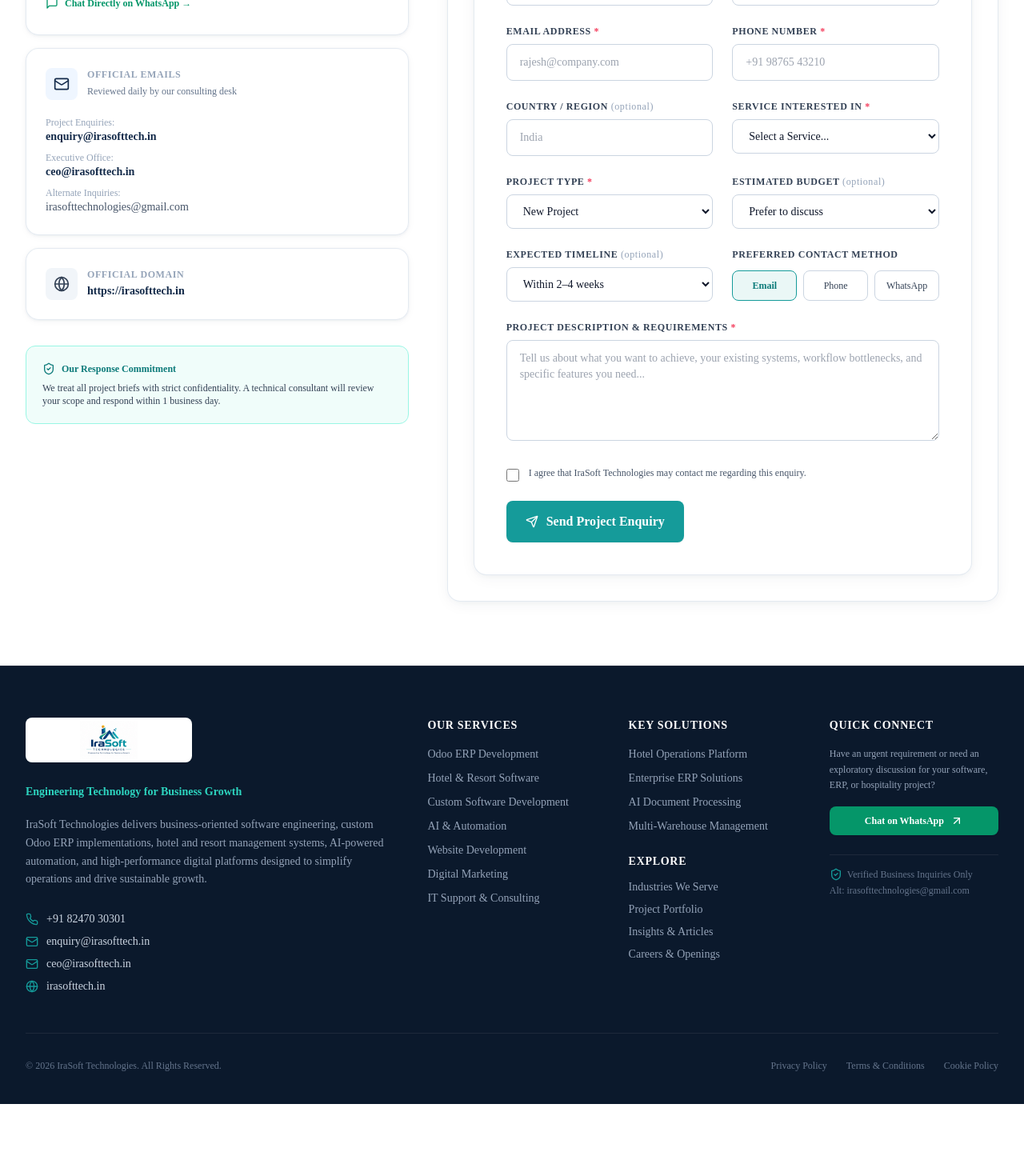
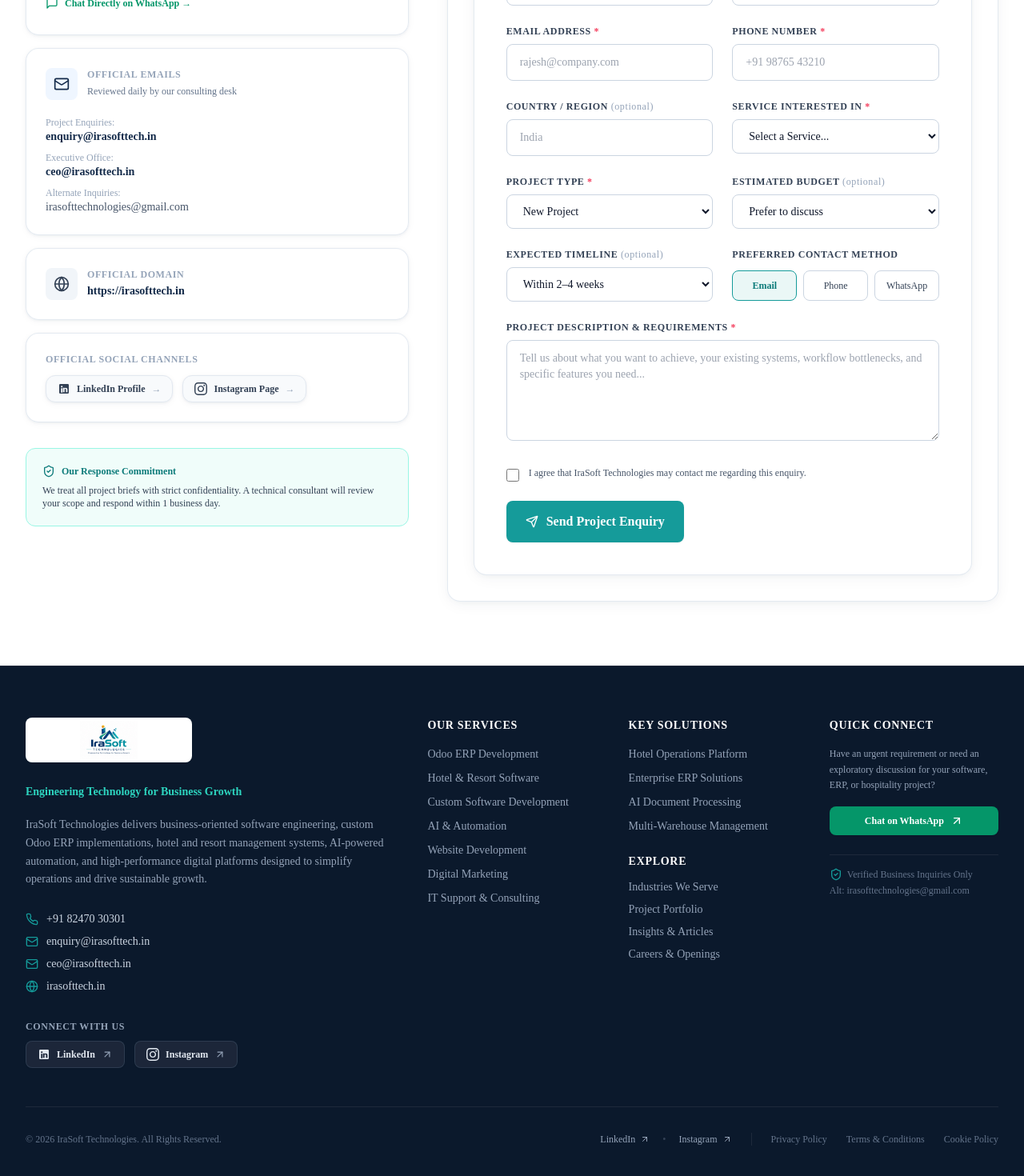
Before and after one commit to Chandramouli-Stackly/ira, a Next.js app: page /contact in a window 1280 px wide. Shown: the part 839-2309 px from the top of the page at 80% size. Before the commit the page ends 2219 px from the top, so only its background shows below. Built offline with nearby package versions, Linux system fonts and the light colour scheme.

Commit message:
feat(footer): add official LinkedIn and Instagram social media links to footer and contact page

```diff
--- a/app/contact/page.tsx
+++ b/app/contact/page.tsx
@@ -162,6 +162,40 @@ export default function ContactPage({ searchParams }: ContactPageProps) {
                     </div>
                   </div>
                 </div>
+
+                {/* Official Social Media */}
+                <div className="bg-white/95 rounded-2xl p-6 border border-slate-200/90 shadow-subtle">
+                  <span className="text-xs uppercase font-bold tracking-wider text-slate-400 block mb-3">
+                    Official Social Channels
+                  </span>
+                  <div className="flex flex-wrap items-center gap-3">
+                    <a
+                      href={COMPANY.social.linkedin}
+                      target="_blank"
+                      rel="noopener noreferrer"
+                      className="inline-flex items-center gap-2 px-3.5 py-2 rounded-xl bg-slate-50 hover:bg-[#0A66C2] text-slate-700 hover:text-white border border-slate-200 hover:border-[#0A66C2] text-xs font-semibold transition-all shadow-subtle group"
+                    >
+                      <svg className="w-4 h-4 fill-current flex-shrink-0" viewBox="0 0 24 24" aria-hidden="true">
+                        <path d="M19 3a2 2 0 0 1 2 2v14a2 2 0 0 1-2 2H5a2 2 0 0 1-2-2V5a2 2 0 0 1 2-2h14m-.5 15.5v-5.3a3.26 3.26 0 0 0-3.26-3.26c-.85 0-1.84.52-2.28 1.3v-1.11h-2.79v8.37h2.79v-4.93c0-.77.62-1.4 1.39-1.4a1.4 1.4 0 0 1 1.4 1.4v4.93h2.75M6.46 10.9v8.37H9.2V10.9H6.46M7.83 6.22a1.62 1.62 0 0 0-1.62 1.62c0 .9.72 1.63 1.62 1.63a1.63 1.63 0 0 0 1.63-1.63c0-.9-.73-1.62-1.63-1.62Z" />
+                      </svg>
+                      <span>LinkedIn Profile</span>
+                      <span className="text-slate-400 group-hover:text-white">→</span>
+                    </a>
+
+                    <a
+                      href={COMPANY.social.instagram}
+                      target="_blank"
+                      rel="noopener noreferrer"
+                      className="inline-flex items-center gap-2 px-3.5 py-2 rounded-xl bg-slate-50 hover:bg-gradient-to-tr hover:from-[#f09433] hover:via-[#dc2743] hover:to-[#bc1888] text-slate-700 hover:text-white border border-slate-200 hover:border-transparent text-xs font-semibold transition-all shadow-subtle group"
+                    >
+                      <svg className="w-4 h-4 fill-current flex-shrink-0" viewBox="0 0 24 24" aria-hidden="true">
+                        <path d="M12 2.163c3.204 0 3.584.012 4.85.07 3.252.148 4.771 1.691 4.919 4.919.058 1.265.069 1.645.069 4.849 0 3.205-.012 3.584-.069 4.849-.149 3.225-1.664 4.771-4.919 4.919-1.266.058-1.644.07-4.85.07-3.204 0-3.584-.012-4.849-.07-3.26-.149-4.771-1.699-4.919-4.92-.058-1.265-.07-1.644-.07-4.849 0-3.204.013-3.583.07-4.849.149-3.227 1.664-4.771 4.919-4.919 1.266-.057 1.645-.069 4.849-.069zm0-2.163c-3.259 0-3.667.014-4.947.072-4.358.2-6.78 2.618-6.98 6.98-.059 1.281-.073 1.689-.073 4.948 0 3.259.014 3.668.072 4.948.2 4.358 2.618 6.78 6.98 6.98 1.281.058 1.689.072 4.948.072 3.259 0 3.668-.014 4.948-.072 4.354-.2 6.782-2.618 6.979-6.98.059-1.28.073-1.689.073-4.948 0-3.259-.014-3.667-.072-4.947-.196-4.354-2.617-6.78-6.979-6.98-1.281-.059-1.69-.073-4.949-.073zm0 5.838c-3.403 0-6.162 2.759-6.162 6.162s2.759 6.163 6.162 6.163 6.162-2.759 6.162-6.163c0-3.403-2.759-6.162-6.162-6.162zm0 10.162c-2.209 0-4-1.79-4-4 0-2.209 1.791-4 4-4s4 1.791 4 4c0 2.21-1.791 4-4 4zm6.406-11.845c-.796 0-1.441.645-1.441 1.44s.645 1.44 1.441 1.44c.795 0 1.439-.645 1.439-1.44s-.644-1.44-1.439-1.44z" />
+                      </svg>
+                      <span>Instagram Page</span>
+                      <span className="text-slate-400 group-hover:text-white">→</span>
+                    </a>
+                  </div>
+                </div>
               </div>
 
               {/* Response Promise */}
--- a/components/layout/Footer.tsx
+++ b/components/layout/Footer.tsx
@@ -71,6 +71,42 @@ export function Footer() {
                 <Globe className="w-4 h-4 text-brand-teal flex-shrink-0" />
                 <span>{COMPANY.domain}</span>
               </a>
+            </div>
+
+            {/* Social Media Accounts */}
+            <div className="pt-3">
+              <span className="text-xs uppercase font-semibold tracking-wider text-slate-400 block mb-2.5">
+                Connect With Us
+              </span>
+              <div className="flex flex-wrap items-center gap-3">
+                <a
+                  href={COMPANY.social.linkedin}
+                  target="_blank"
+                  rel="noopener noreferrer"
+                  aria-label="IraSoft Technologies on LinkedIn"
+                  className="inline-flex items-center gap-2 px-3.5 py-2 rounded-lg bg-slate-800/90 hover:bg-[#0A66C2] text-slate-200 hover:text-white text-xs font-semibold transition-all border border-slate-700/80 hover:border-[#0A66C2] shadow-sm group"
+                >
+                  <svg className="w-4 h-4 fill-current flex-shrink-0" viewBox="0 0 24 24" aria-hidden="true">
+                    <path d="M19 3a2 2 0 0 1 2 2v14a2 2 0 0 1-2 2H5a2 2 0 0 1-2-2V5a2 2 0 0 1 2-2h14m-.5 15.5v-5.3a3.26 3.26 0 0 0-3.26-3.26c-.85 0-1.84.52-2.28 1.3v-1.11h-2.79v8.37h2.79v-4.93c0-.77.62-1.4 1.39-1.4a1.4 1.4 0 0 1 1.4 1.4v4.93h2.75M6.46 10.9v8.37H9.2V10.9H6.46M7.83 6.22a1.62 1.62 0 0 0-1.62 1.62c0 .9.72 1.63 1.62 1.63a1.63 1.63 0 0 0 1.63-1.63c0-.9-.73-1.62-1.63-1.62Z" />
+                  </svg>
+                  <span>LinkedIn</span>
+                  <ArrowUpRight className="w-3.5 h-3.5 text-slate-400 group-hover:text-white transition-colors" />
+                </a>
+
+                <a
+                  href={COMPANY.social.instagram}
+                  target="_blank"
+                  rel="noopener noreferrer"
+                  aria-label="IraSoft Technologies on Instagram"
+                  className="inline-flex items-center gap-2 px-3.5 py-2 rounded-lg bg-slate-800/90 hover:bg-gradient-to-tr hover:from-[#f09433] hover:via-[#dc2743] hover:to-[#bc1888] text-slate-200 hover:text-white text-xs font-semibold transition-all border border-slate-700/80 hover:border-transparent shadow-sm group"
+                >
+                  <svg className="w-4 h-4 fill-current flex-shrink-0" viewBox="0 0 24 24" aria-hidden="true">
+                    <path d="M12 2.163c3.204 0 3.584.012 4.85.07 3.252.148 4.771 1.691 4.919 4.919.058 1.265.069 1.645.069 4.849 0 3.205-.012 3.584-.069 4.849-.149 3.225-1.664 4.771-4.919 4.919-1.266.058-1.644.07-4.85.07-3.204 0-3.584-.012-4.849-.07-3.26-.149-4.771-1.699-4.919-4.92-.058-1.265-.07-1.644-.07-4.849 0-3.204.013-3.583.07-4.849.149-3.227 1.664-4.771 4.919-4.919 1.266-.057 1.645-.069 4.849-.069zm0-2.163c-3.259 0-3.667.014-4.947.072-4.358.2-6.78 2.618-6.98 6.98-.059 1.281-.073 1.689-.073 4.948 0 3.259.014 3.668.072 4.948.2 4.358 2.618 6.78 6.98 6.98 1.281.058 1.689.072 4.948.072 3.259 0 3.668-.014 4.948-.072 4.354-.2 6.782-2.618 6.979-6.98.059-1.28.073-1.689.073-4.948 0-3.259-.014-3.667-.072-4.947-.196-4.354-2.617-6.78-6.979-6.98-1.281-.059-1.69-.073-4.949-.073zm0 5.838c-3.403 0-6.162 2.759-6.162 6.162s2.759 6.163 6.162 6.163 6.162-2.759 6.162-6.163c0-3.403-2.759-6.162-6.162-6.162zm0 10.162c-2.209 0-4-1.79-4-4 0-2.209 1.791-4 4-4s4 1.791 4 4c0 2.21-1.791 4-4 4zm6.406-11.845c-.796 0-1.441.645-1.441 1.44s.645 1.44 1.441 1.44c.795 0 1.439-.645 1.439-1.44s-.644-1.44-1.439-1.44z" />
+                  </svg>
+                  <span>Instagram</span>
+                  <ArrowUpRight className="w-3.5 h-3.5 text-slate-400 group-hover:text-white transition-colors" />
+                </a>
+              </div>
             </div>
           </div>
 
@@ -189,6 +225,28 @@ export function Footer() {
           </div>
 
           <div className="flex flex-wrap items-center gap-6">
+            <div className="flex items-center gap-4 text-slate-400 sm:border-r sm:border-slate-800 sm:pr-6">
+              <a
+                href={COMPANY.social.linkedin}
+                target="_blank"
+                rel="noopener noreferrer"
+                className="hover:text-teal-400 transition-colors inline-flex items-center gap-1.5"
+              >
+                <span>LinkedIn</span>
+                <ArrowUpRight className="w-3 h-3" />
+              </a>
+              <span className="text-slate-700">•</span>
+              <a
+                href={COMPANY.social.instagram}
+                target="_blank"
+                rel="noopener noreferrer"
+                className="hover:text-teal-400 transition-colors inline-flex items-center gap-1.5"
+              >
+                <span>Instagram</span>
+                <ArrowUpRight className="w-3 h-3" />
+              </a>
+            </div>
+
             {FOOTER_LINKS.legal.map((item) => (
               <Link
                 key={item.name}
--- a/data/company.ts
+++ b/data/company.ts
@@ -49,8 +49,8 @@ export const COMPANY: CompanyInfo = {
     whatsappUrl: "https://wa.me/918247030301?text=Hello%20IraSoft%20Technologies%2C%20I%20would%20like%20to%20discuss%20a%20project.",
   },
   social: {
-    linkedin: "https://www.linkedin.com/company/irasofttech",
-    instagram: "https://www.instagram.com/irasofttech",
+    linkedin: "https://www.linkedin.com/company/irasoft-tech/",
+    instagram: "https://www.instagram.com/irasofttechnologies/",
   },
   brandColors: {
     navy: "#142B4A",
```
